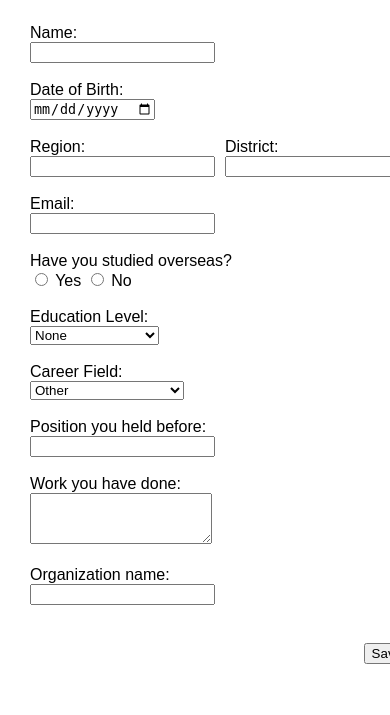
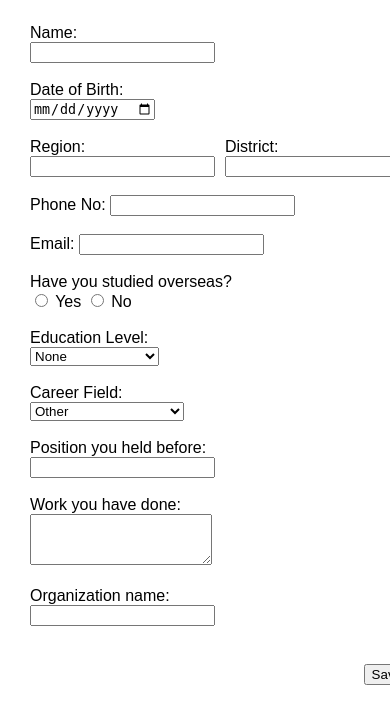
Before and after one commit to dlab-tz/career-app-django, a Django app: page / in a window 390 px wide; the page is wider, and only the part inside the window is pictured. Shown: the part 140-855 px from the top of that part. Before the commit the page ends 804 px from the top of that part, so only its background shows below. Run offline with Django 5.2, Linux system fonts and the light colour scheme.

Commit message:
added phone_no field

```diff
--- a/carrerapp/carrerapp/settings.py
+++ b/carrerapp/carrerapp/settings.py
@@ -77,7 +77,8 @@ WSGI_APPLICATION = 'carrerapp.wsgi.application'
 DATABASES = {
     'default': {
         'ENGINE': 'django.db.backends.sqlite3',
-        'NAME': BASE_DIR / 'db.sqlite3',
+        'NAME': BASE_DIR/ 'db.sqlite3',
+
     }
 }
 
--- a/carrerapp/users/admin.py
+++ b/carrerapp/users/admin.py
@@ -4,7 +4,7 @@ from .models import UserProfile
 @admin.register(UserProfile)
 class UserProfileAdmin(admin.ModelAdmin):
     list_display = (
-        'name', 'dob', 'region', 'district', 'email', 'career_field',
+        'name', 'dob', 'region', 'district', 'email','phone_no', 'career_field',
         'education_level', 'organization',
     )
     search_fields = ('name', 'email', 'career_field')
--- a/carrerapp/users/forms.py
+++ b/carrerapp/users/forms.py
@@ -4,7 +4,7 @@ from  .models import UserProfile
 class UserProfileForm (forms.ModelForm):
     class Meta:
         model = UserProfile
-        fields = ['name', 'dob', 'region', 'district', 'email',
+        fields = ['name', 'dob', 'region', 'district','phone_no', 'email',
             'oversea', 'country', 'education_level',
             'career_field', 'position', 'work_done', 'organization']
 
--- a/carrerapp/users/models.py
+++ b/carrerapp/users/models.py
@@ -39,6 +39,7 @@ class UserProfile(models.Model):
     dob = models.DateField(null=True, blank=True)  # allow null for existing records
     region = models.CharField(max_length=50, default='Unknown Region')
     district = models.CharField(max_length=50, default='Unknown District')
+    phone_no = models.CharField(max_length=20,blank=True ,null=True)
     email = models.EmailField(default='unknown@example.com')
     oversea = models.BooleanField(default=False)
     country= models.CharField(max_length=100, blank=True, null=True)
--- a/carrerapp/users/templates/users/form.html
+++ b/carrerapp/users/templates/users/form.html
@@ -64,7 +64,10 @@
                 </div>
             </div><br>
 
-            <label for="email">Email:</label><br>
+            <label for = "phone_no">Phone No:</label>
+            <input type = "text" name = "phone_no" required><br><br>
+
+            <label for="email">Email:</label>
             <input type="email" name="email" required><br><br>
 
             <label>Have you studied overseas?</label><br>
```
Also changed, not shown: carrerapp/db.sqlite3, carrerapp/users/migrations/0004_userprofile_phone_no.py (added).
